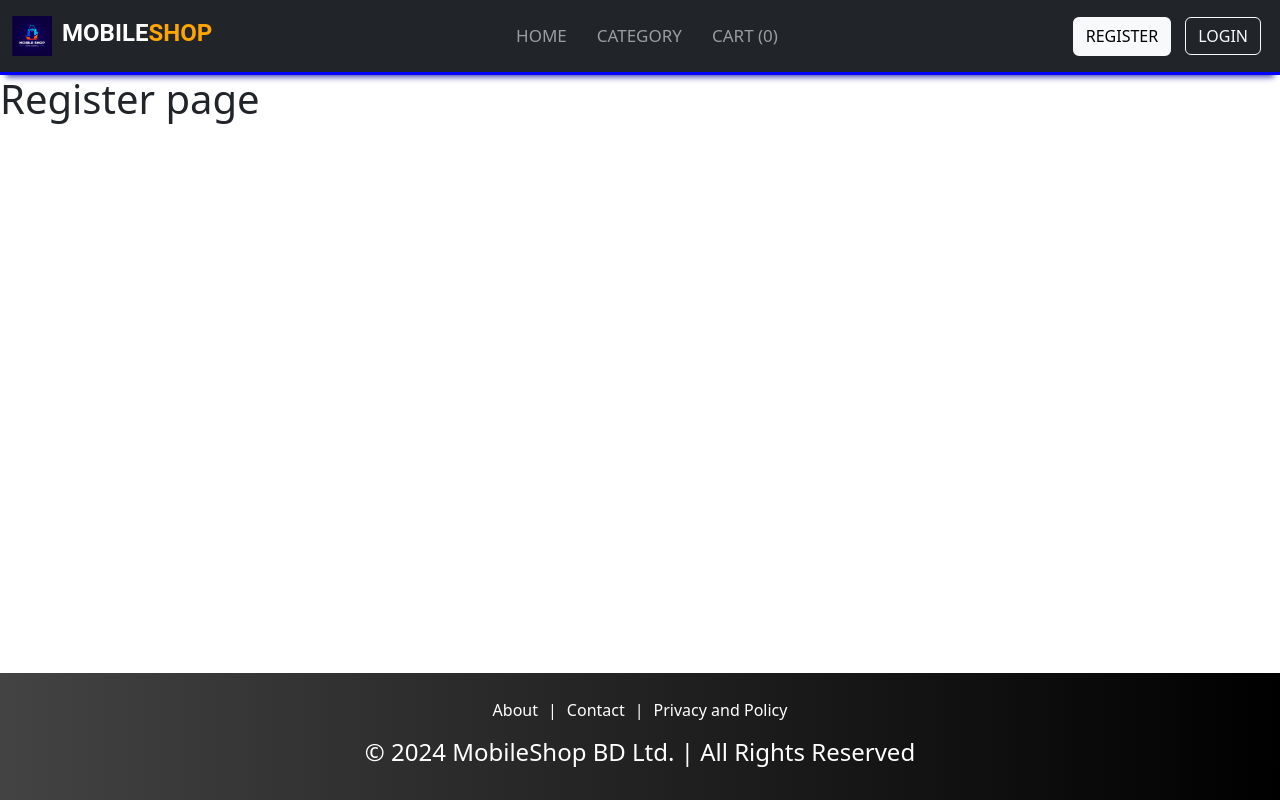
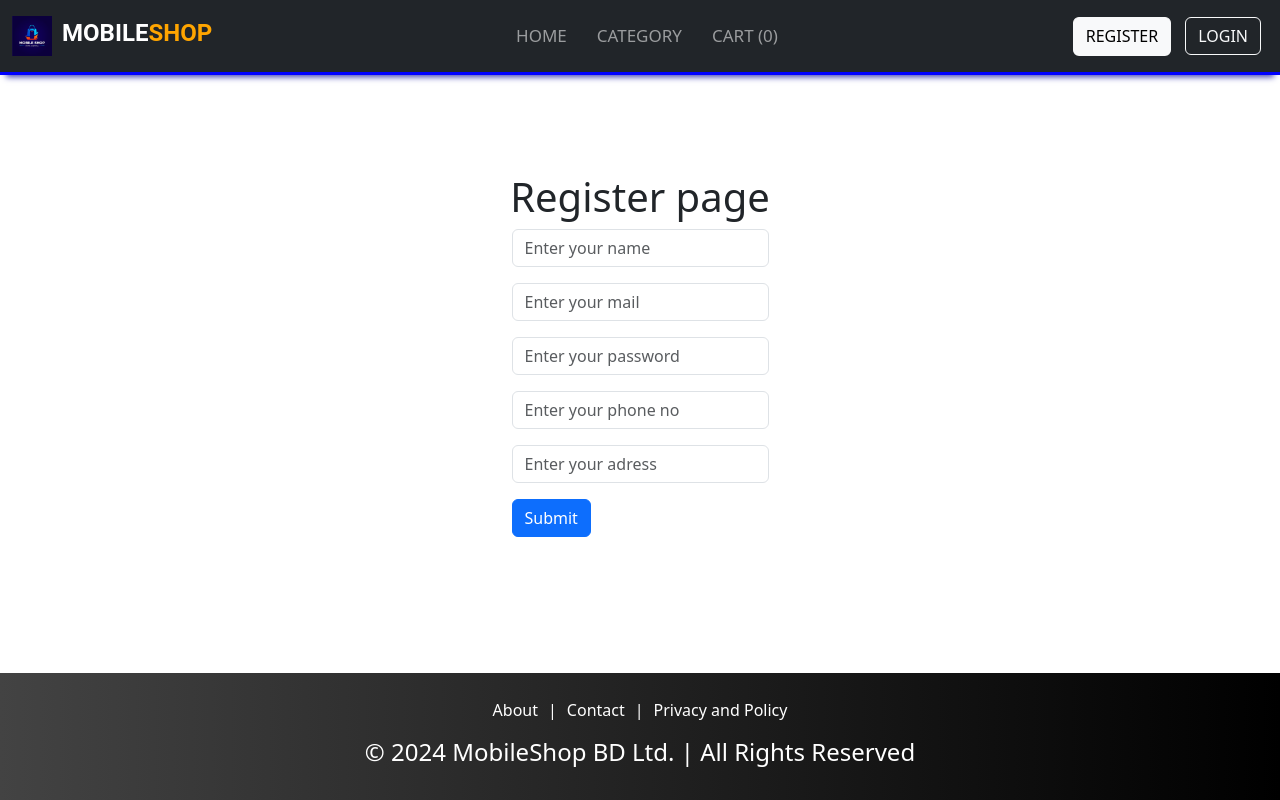
Before and after one commit to NafisAhmed174/CSE-3100-Project, a React (Create React App) app in the folder client/: page /register in a window 1280 px wide. Built offline with nearby package versions, Linux system fonts and the light colour scheme; a web font is replaced by a local one.

Commit message:
added basic register form

```diff
--- a/client/src/index.css
+++ b/client/src/index.css
@@ -381,3 +381,13 @@
       padding: 0;
   }
 }
+
+
+/* register */
+.register {
+  display: flex;
+  align-items: center;
+  justify-content: center;
+  height: 70vh;
+  flex-direction: column;
+}
--- a/client/src/pages/auth/Register.js
+++ b/client/src/pages/auth/Register.js
@@ -1,12 +1,62 @@
-import React from 'react'
-import Layout from '../../components/Layout/Layout'
+import React from "react";
+import Layout from "../../components/Layout/Layout";
 
 const Register = () => {
   return (
-    <Layout title={'Register MobileShop'}>
-        <h1>Register page</h1>
+    <Layout title={"Register MobileShop"}>
+      <div className="register">
+        <h1> Register page</h1>
+        <form>
+          <div className="mb-3">
+            <input
+              type="text"
+              className="form-control"
+              id="exampleInputEmail1"
+              placeholder="Enter your name"
+            />
+          </div>
+
+          <div className="mb-3">
+            <input
+              type="text"
+              className="form-control"
+              id="exampleInputEmail1"
+              placeholder="Enter your mail"
+            />
+          </div>
+
+
+          <div className="mb-3">
+            <input
+              type="password"
+              className="form-control"
+              id="exampleInputPassword1"
+              placeholder="Enter your password"
+            />
+          </div>
+          <div className="mb-3">
+            <input
+              type="text"
+              className="form-control"
+              id="exampleInputEmail1"
+              placeholder="Enter your phone no"
+            />
+          </div>
+          <div className="mb-3">
+            <input
+              type="text"
+              className="form-control"
+              id="exampleInputEmail1"
+              placeholder="Enter your adress"
+            />
+          </div>
+          <button type="submit" className="btn btn-primary">
+            Submit
+          </button>
+        </form>
+      </div>
     </Layout>
-  )
-}
+  );
+};
 
 export default Register;
```
Also changed, not shown: 1 other file (tests, documents, lock files or other folders).
